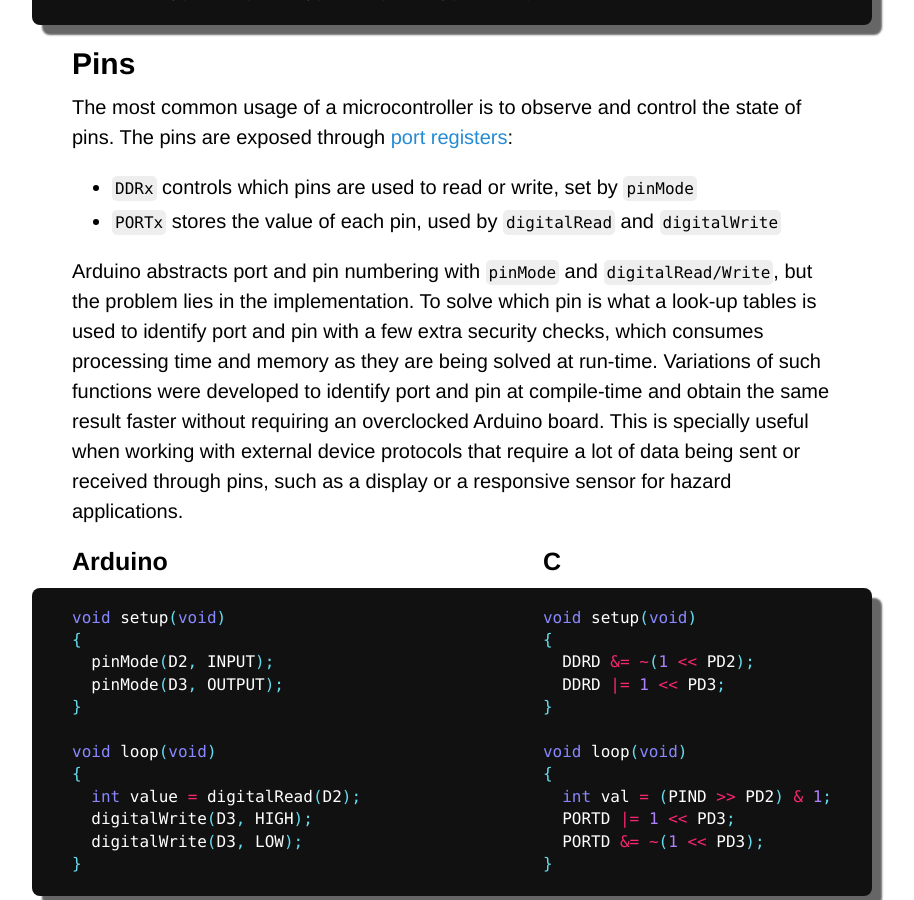
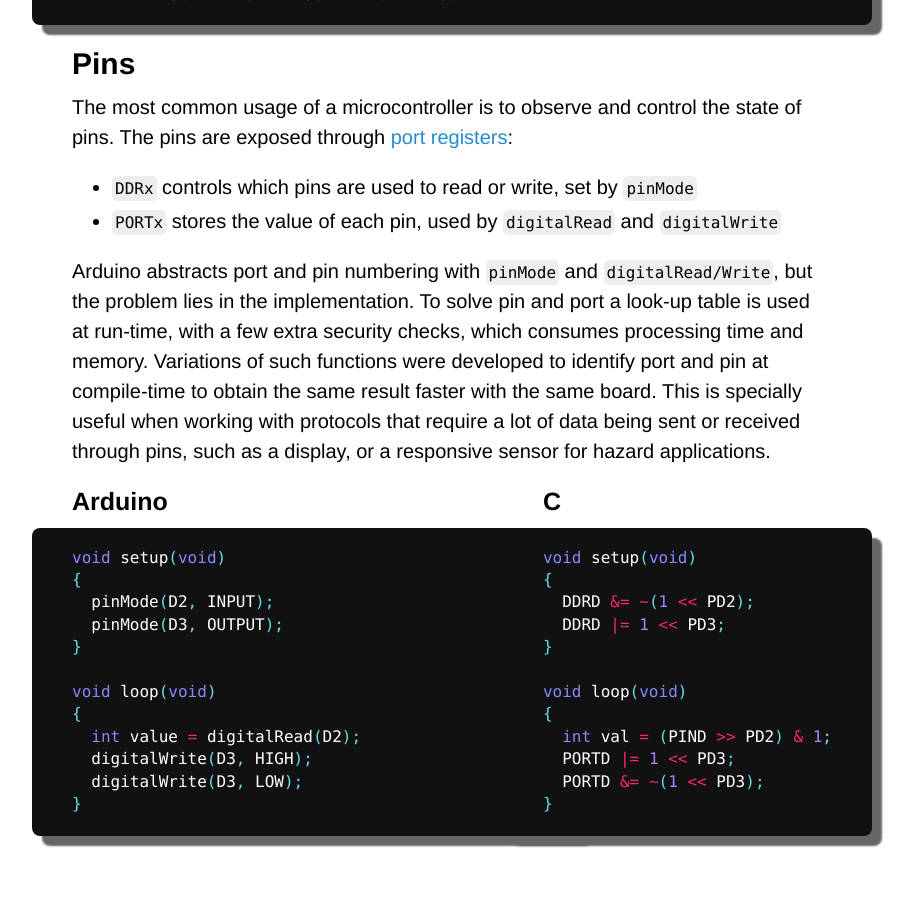
Before and after one commit to Maumagnaguagno/maumagnaguagno.github.io, a Jekyll site: the page built from baremetal.md, in a window 1280 px wide and 900 px high, scrolled down 2453 px. Shown: the whole window, without its empty margins (188-1102 px from the left). Built offline with Jekyll 4.4.1, drawn with Linux system fonts in a browser that asks for light colours; our own code applies the rules of GitHub Pages for plain Markdown files; after the commit the page ends 3309 px from its top, so only the background shows below that.

Commit message:
Improve Bare Metal Pins section

```diff
--- a/baremetal.md
+++ b/baremetal.md
@@ -84,9 +84,9 @@ The pins are exposed through [port registers](https://www.arduino.cc/en/Referenc
 - ``PORTx`` stores the value of each pin, used by ``digitalRead`` and ``digitalWrite``
 
 Arduino abstracts port and pin numbering with ``pinMode`` and ``digitalRead/Write``, but the problem lies in the implementation.
-To solve which pin is what a look-up tables is used to identify port and pin with a few extra security checks, which consumes processing time and memory as they are being solved at run-time.
-Variations of such functions were developed to identify port and pin at compile-time and obtain the same result faster without requiring an overclocked Arduino board.
-This is specially useful when working with external device protocols that require a lot of data being sent or received through pins, such as a display or a responsive sensor for hazard applications.
+To solve pin and port a look-up table is used at run-time, with a few extra security checks, which consumes processing time and memory.
+Variations of such functions were developed to identify port and pin at compile-time to obtain the same result faster with the same board.
+This is specially useful when working with protocols that require a lot of data being sent or received through pins, such as a display, or a responsive sensor for hazard applications.
 
 <div class="split" markdown="1">
 
```
